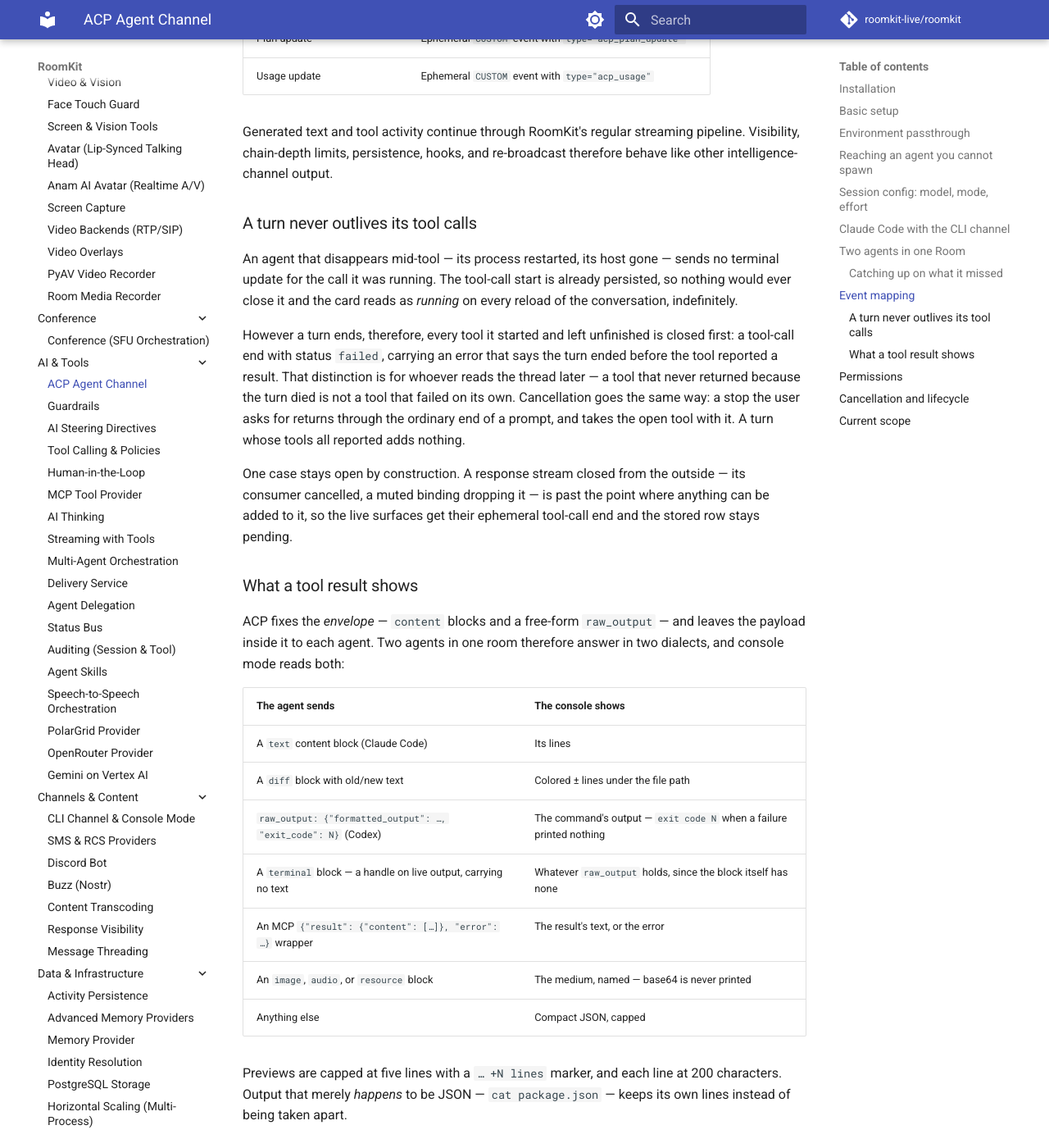
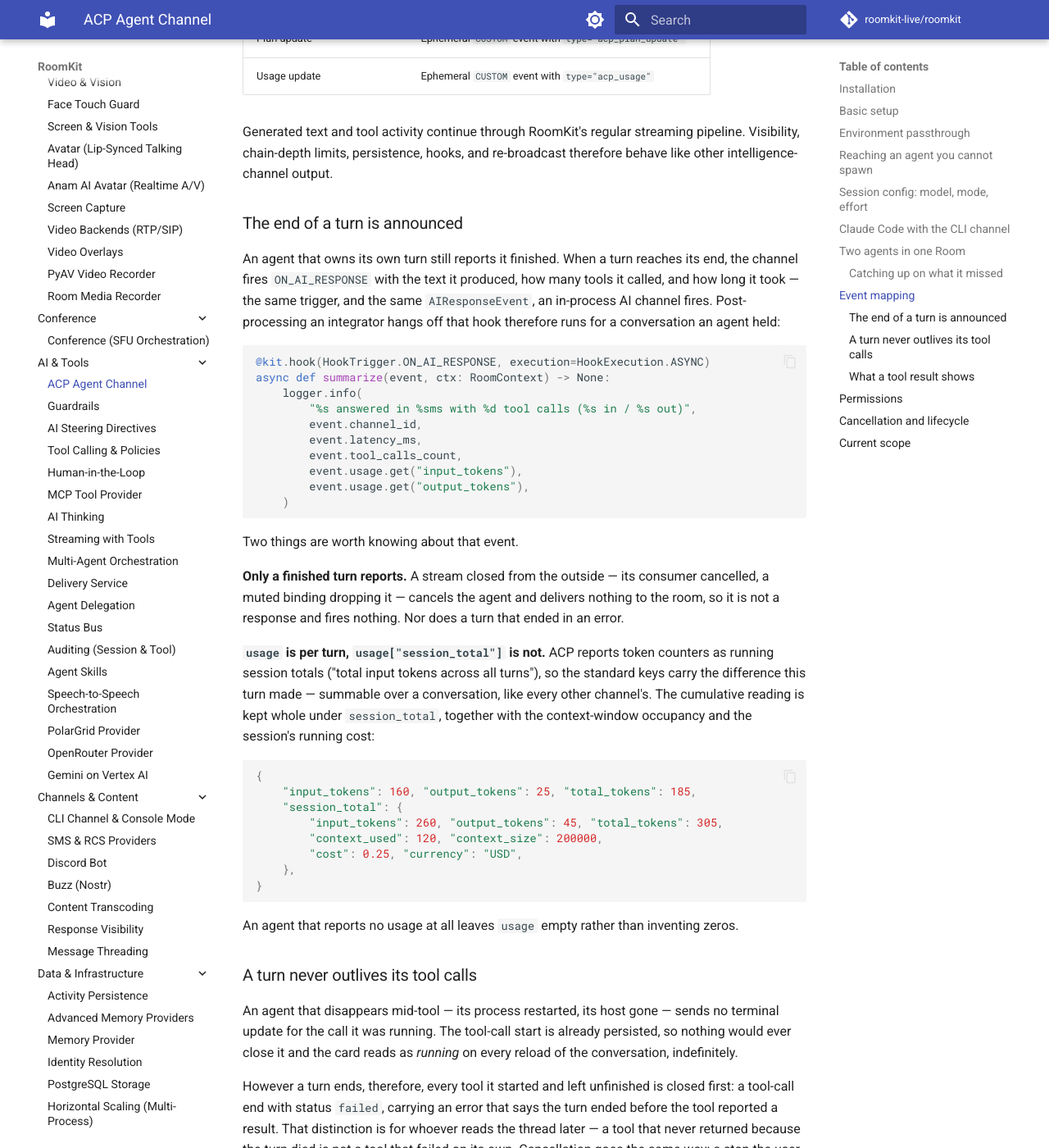
Before and after one commit to roomkit-live/roomkit-docs, an MkDocs documentation site: the page built from docs/guides/acp-channel.md, in a window 1280 px wide and 1400 px high, scrolled down 7464 px. Shown: the whole window at 82% size. Built offline with MkDocs 1.6.1 and Material for MkDocs 9.7.7, drawn with Linux system fonts in a browser that asks for light colours; comment, search, counter and statistics services are not loaded.

Commit message:
docs(acp): the end of a turn is announced (RMK-111)

````diff
--- a/docs/guides/acp-channel.md
+++ b/docs/guides/acp-channel.md
@@ -374,6 +374,55 @@ Generated text and tool activity continue through RoomKit's regular streaming
 pipeline. Visibility, chain-depth limits, persistence, hooks, and re-broadcast
 therefore behave like other intelligence-channel output.
 
+### The end of a turn is announced
+
+An agent that owns its own turn still reports it finished. When a turn reaches
+its end, the channel fires `ON_AI_RESPONSE` with the text it produced, how many
+tools it called, and how long it took — the same trigger, and the same
+`AIResponseEvent`, an in-process AI channel fires. Post-processing an
+integrator hangs off that hook therefore runs for a conversation an agent held:
+
+```python
+@kit.hook(HookTrigger.ON_AI_RESPONSE, execution=HookExecution.ASYNC)
+async def summarize(event, ctx: RoomContext) -> None:
+    logger.info(
+        "%s answered in %sms with %d tool calls (%s in / %s out)",
+        event.channel_id,
+        event.latency_ms,
+        event.tool_calls_count,
+        event.usage.get("input_tokens"),
+        event.usage.get("output_tokens"),
+    )
+```
+
+Two things are worth knowing about that event.
+
+**Only a finished turn reports.** A stream closed from the outside — its
+consumer cancelled, a muted binding dropping it — cancels the agent and
+delivers nothing to the room, so it is not a response and fires nothing. Nor
+does a turn that ended in an error.
+
+**`usage` is per turn, `usage["session_total"]` is not.** ACP reports token
+counters as running session totals ("total input tokens across all turns"), so
+the standard keys carry the difference this turn made — summable over a
+conversation, like every other channel's. The cumulative reading is kept whole
+under `session_total`, together with the context-window occupancy and the
+session's running cost:
+
+```python
+{
+    "input_tokens": 160, "output_tokens": 25, "total_tokens": 185,
+    "session_total": {
+        "input_tokens": 260, "output_tokens": 45, "total_tokens": 305,
+        "context_used": 120, "context_size": 200000,
+        "cost": 0.25, "currency": "USD",
+    },
+}
+```
+
+An agent that reports no usage at all leaves `usage` empty rather than
+inventing zeros.
+
 ### A turn never outlives its tool calls
 
 An agent that disappears mid-tool — its process restarted, its host gone — sends
````
Also changed, not shown: docs/features.md (+1 -1 lines), docs/guides/guardrails.md (+2 -0 lines).
